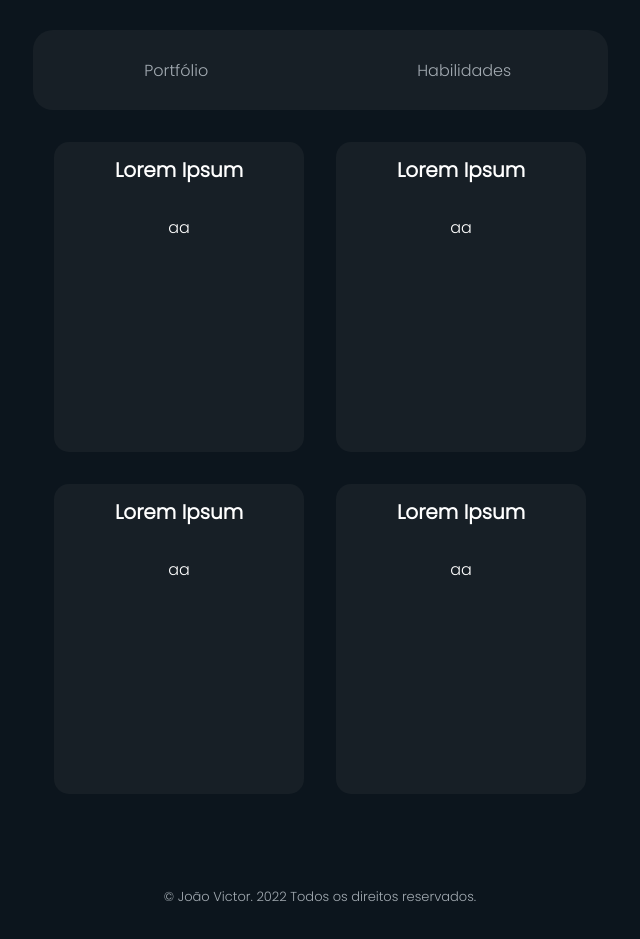
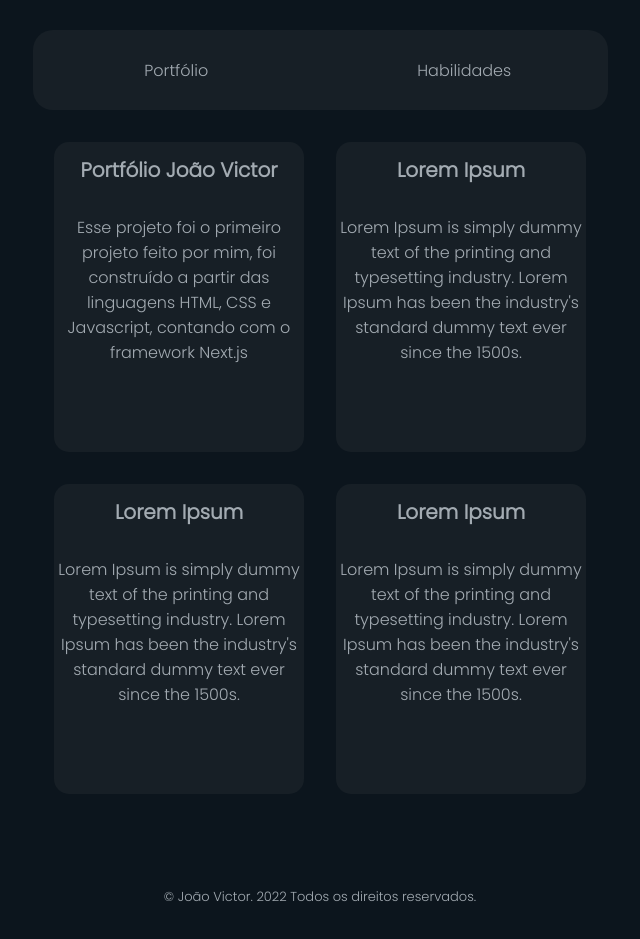
Before and after one commit to JoaoVictorBezerra/mywebsite, a Next.js app: page / in a window 1280 px wide. Shown: the part 601-1540 px from the top of the page, without its empty margins (320-960 px from the left). Built offline with nearby package versions, Linux system fonts and the light colour scheme.

Commit message:
EDIT: Cards

```diff
--- a/src/Components/Cards/index.js
+++ b/src/Components/Cards/index.js
@@ -1,26 +1,29 @@
 import styles from '../../../styles/Cards/Cards.module.css'
+import Link from '../Links'
 
 export default function Cards() {
-    return(
+    return (
         <div className={styles.grid}>
             <div className={styles.row}>
+                <Link href="https://github.com/JoaoVictorBezerra/mywebsite" target="_blank">
+                    <div className={styles.card}>
+                        <h1>Portfólio João Victor</h1>
+                        <p>Esse projeto foi o primeiro projeto feito por mim, foi construído a partir das linguagens HTML, CSS e Javascript, contando com o framework Next.js</p>
+                    </div>
+                </Link>
                 <div className={styles.card}>
                     <h1>Lorem Ipsum</h1>
-                    <p>aa</p>
-                </div>
-                <div className={styles.card}>
-                    <h1>Lorem Ipsum</h1>
-                    <p>aa</p>
+                    <p>Lorem Ipsum is simply dummy text of the printing and typesetting industry. Lorem Ipsum has been the industry's standard dummy text ever since the 1500s.</p>
                 </div>
             </div>
             <div className={styles.row}>
                 <div className={styles.card}>
                     <h1>Lorem Ipsum</h1>
-                    <p>aa</p>
+                    <p>Lorem Ipsum is simply dummy text of the printing and typesetting industry. Lorem Ipsum has been the industry's standard dummy text ever since the 1500s.</p>
                 </div>
                 <div className={styles.card}>
                     <h1>Lorem Ipsum</h1>
-                    <p>aa</p>
+                    <p>Lorem Ipsum is simply dummy text of the printing and typesetting industry. Lorem Ipsum has been the industry's standard dummy text ever since the 1500s.</p>
                 </div>
             </div>
         </div>
--- a/styles/Cards/Cards.module.css
+++ b/styles/Cards/Cards.module.css
@@ -14,6 +14,7 @@
     margin: 1rem;
     background: #171F26;
     border-radius: 15px;
+    color: #A3ABB2;
     height: 310px;
     width: 250px;
     text-align: center;
@@ -24,6 +25,7 @@
 }
 
 .card:hover {
-    background-color: #FFE071;
+    /*background-color: #FFE071;*/
+    background-color:rgba(255, 224, 113, 1);
     color: #3D3D3D;
 }
```
Also changed, not shown: pages/404.js (+14 -2 lines), styles/Erro404/Erro404.module.css (added, +17 -0 lines), public/erro404.png (added), public/mywebsite.png (added).
